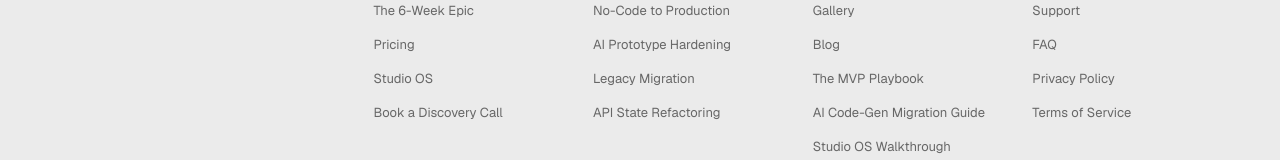
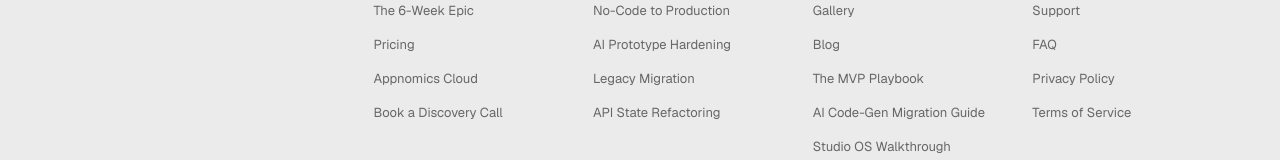
Before and after one commit to rup2701/appnomics-landing, a Next.js app: page / in a window 1280 px wide. Shown: the part 8284-8444 px from the top of the page. Built offline with nearby package versions, Linux system fonts and the light colour scheme.

Commit message:
feat(Footer): update link label from "Studio OS" to "Appnomics Cloud" for clarity

```diff
--- a/app/globals.css
+++ b/app/globals.css
@@ -3,6 +3,16 @@
 :root {
   --background: #f5f5f5;
   --foreground: #171717;
+}
+
+html {
+  scroll-padding-top: 80px;
+}
+
+@media (prefers-reduced-motion: no-preference) {
+  html {
+    scroll-behavior: smooth;
+  }
 }
 
 @theme inline {
--- a/components/sections/Footer.tsx
+++ b/components/sections/Footer.tsx
@@ -31,7 +31,7 @@ export default function Footer() {
                 { label: "Overview", href: "#" },
                 { label: "The 6-Week Epic", href: "/#process" },
                 { label: "Pricing", href: "/#pricing" },
-                { label: "Studio OS", href: "/#studio" },
+                { label: "Appnomics Cloud", href: "/#studio" },
                 { label: "Book a Discovery Call", href: "/#intake" },
               ].map((item) => (
                 <li key={item.label}>
```
